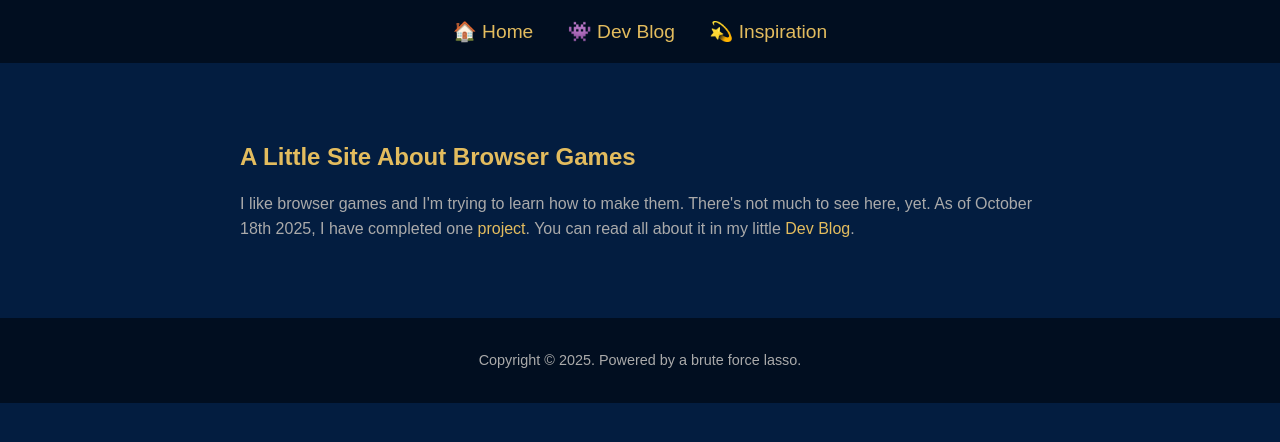
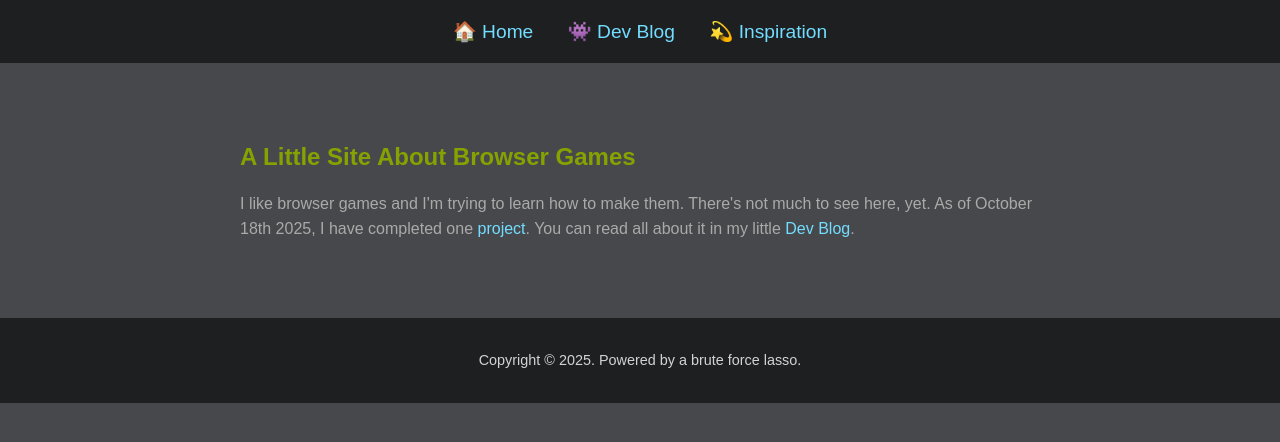
Before and after one commit to JVGorf/web, a plain HTML site: page index.html in a window 1280 px wide. Drawn offline with Linux system fonts and the light colour scheme.

Commit message:
Add files via upload

```diff
--- a/style.css
+++ b/style.css
@@ -1,13 +1,13 @@
 body {
     font-family: sans-serif;
-    background-color: #031d40;
-    color: #aaa; /* F5F5F5 */
+    background-color: #47484b; /* 031d40 */
+    color: #aaa; /* aaa */
     margin: 0;
     text-align: center;
 }
 
 header {
-    background-color: #010e20;
+    background-color: #1d1f21; /* 010e20 */
     margin-bottom: 40px;
     padding: 20px 0;
 }
@@ -18,33 +18,33 @@ h1 {
 }
 
 h1, h2, h3, h4, h5 {
-    color: #e3bc5e; /* Light Yellow */
+    color: #85a300; /* 85a300 e3bc5e */
 }
 
 nav a {
-    color: #e3bc5e;
+    color: #85a300; /* e3bc5e */
     text-decoration: none;
     margin: 0 15px;
     font-size: 1.2em;
 }
 
 nav a:hover {
-    color: #e3bc5e; /* Light Yellow */
+    color: #8fae07; /* e3bc5e */
     text-decoration: none;
     }
 
 a:link {
-    color: #e3bc5e; /* Light Yellow */
+    color: #73ddff; /* fff e3bc5e */
     text-decoration: none;
     }
 
 a:hover {
-    color: #e3bc5e; /* Light Yellow */
+    color: #73ddff; /* fff e3bc5e */
     text-decoration: underline;
     }
 
 a:visited {
-      color: #e3bc5e; /* Light Yellow */
+      color: #73ddff; /* fff e3bc5e */
     }
 
 main {
@@ -59,15 +59,15 @@ main p {
 }
 
 footer {
-    background-color: #010e20;
+    background-color: #1d1f21; /* 010e20 */
     margin-top: 40px;
     padding: 20px 0;
     font-size: 0.9em;
-    color: #aaa;
+    color: #d3d3d3; /* aaa */
 }
 
 footer a {
-    color: #e3bc5e;
+    color: #85a300; /* e3bc5e */
 }
 
 @media (max-width: 600px) {
```
